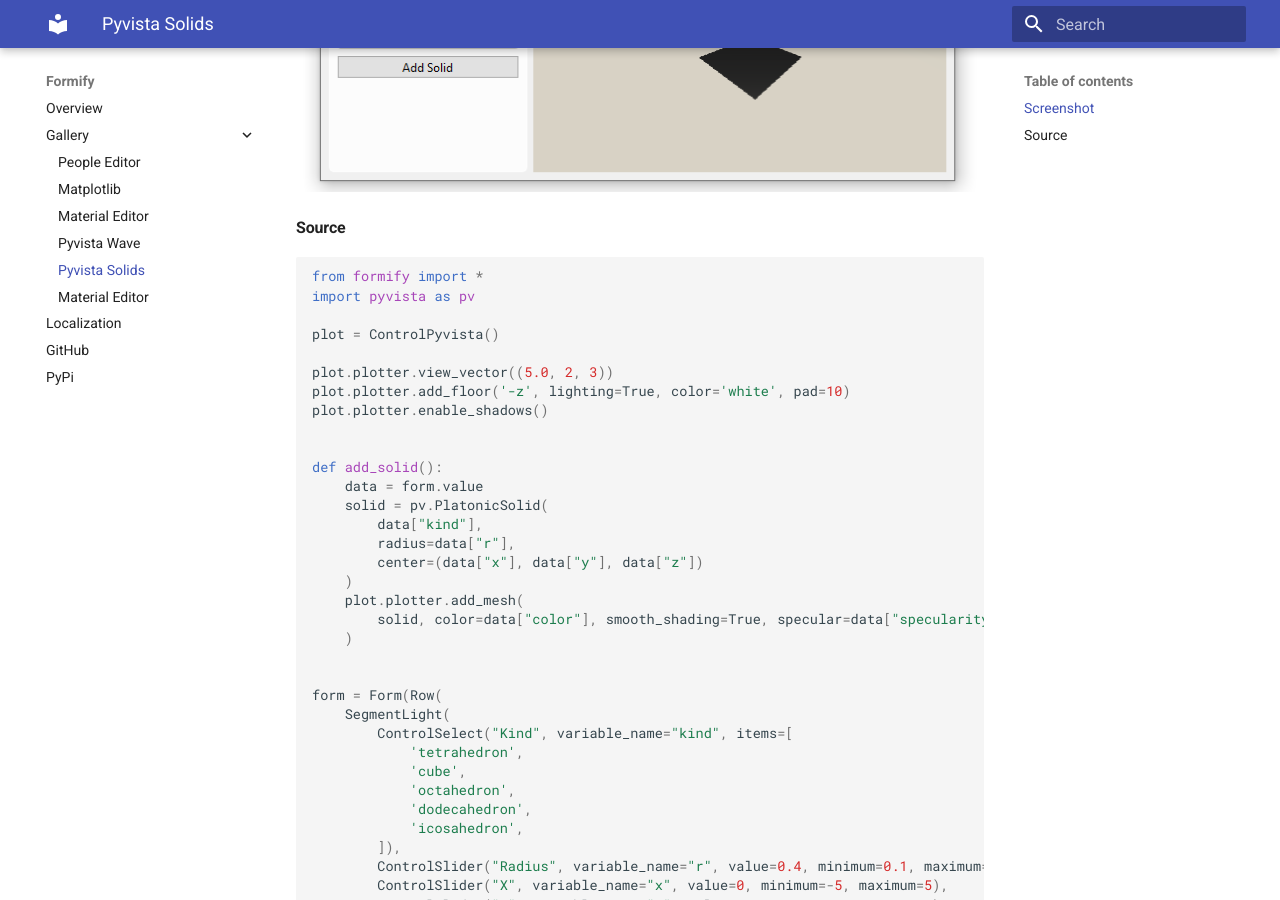
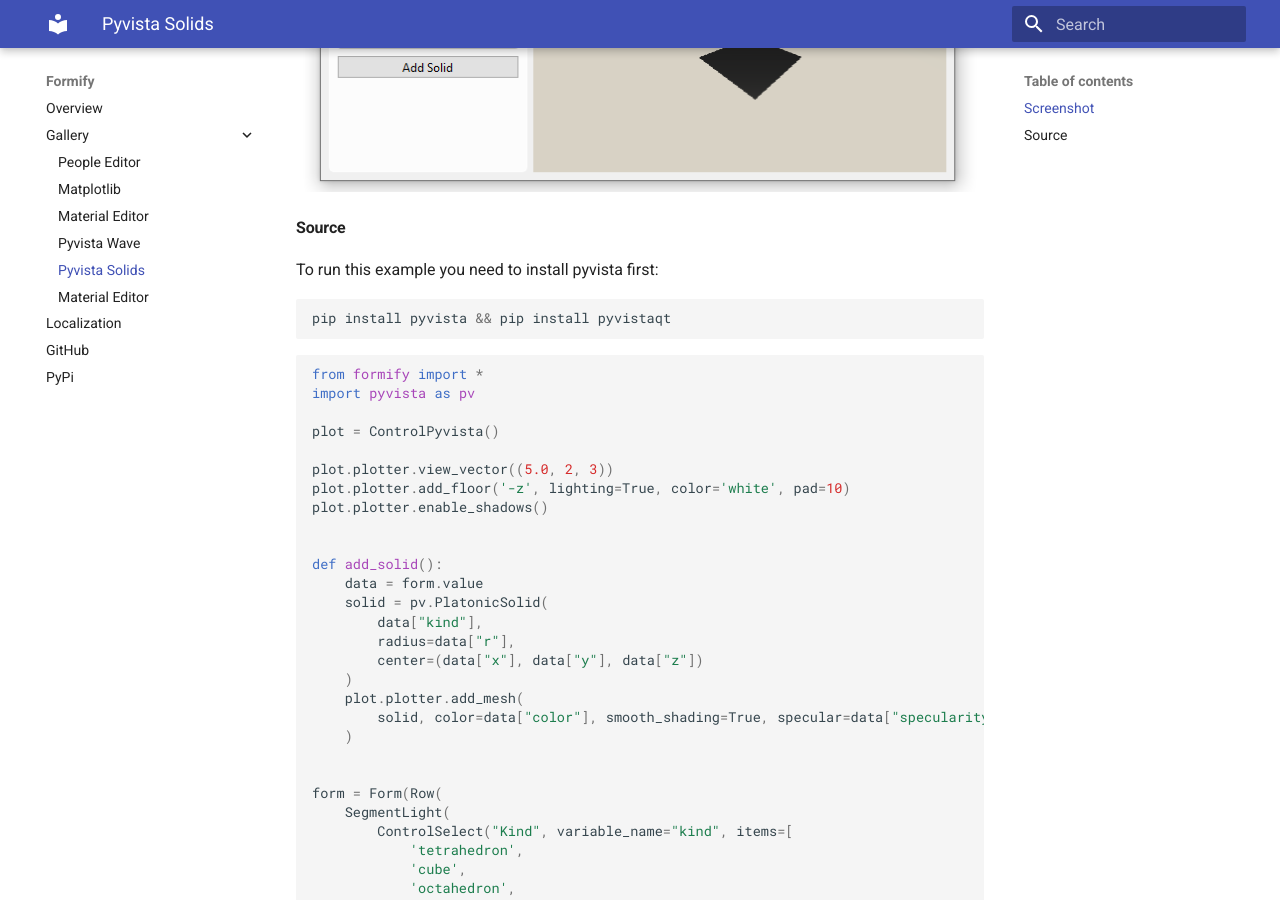
Before and after one commit to TorbenFricke/formify, an MkDocs documentation site: the page built from docs/gallery/pyvista-solids.md, in a window 1280 px wide and 900 px high, scrolled down 621 px. Built offline with MkDocs 1.6.1 and Material for MkDocs 9.7.7, drawn with Linux system fonts in a browser that asks for light colours.

Commit message:
minor change

`````diff
--- a/docs/gallery/pyvista-solids.md
+++ b/docs/gallery/pyvista-solids.md
@@ -8,6 +8,10 @@ A [Pyvista](https://docs.pyvista.org/) plot embedded in a formify GUI. Shapes ar
 
 #### Source
 
+To run this example you need to install pyvista first:
+```bash
+pip install pyvista && pip install pyvistaqt
+```
 
 ````python
 from formify import *
`````
Also changed, not shown: docs/gallery/pyvista-wave.md (+7 -0 lines).
